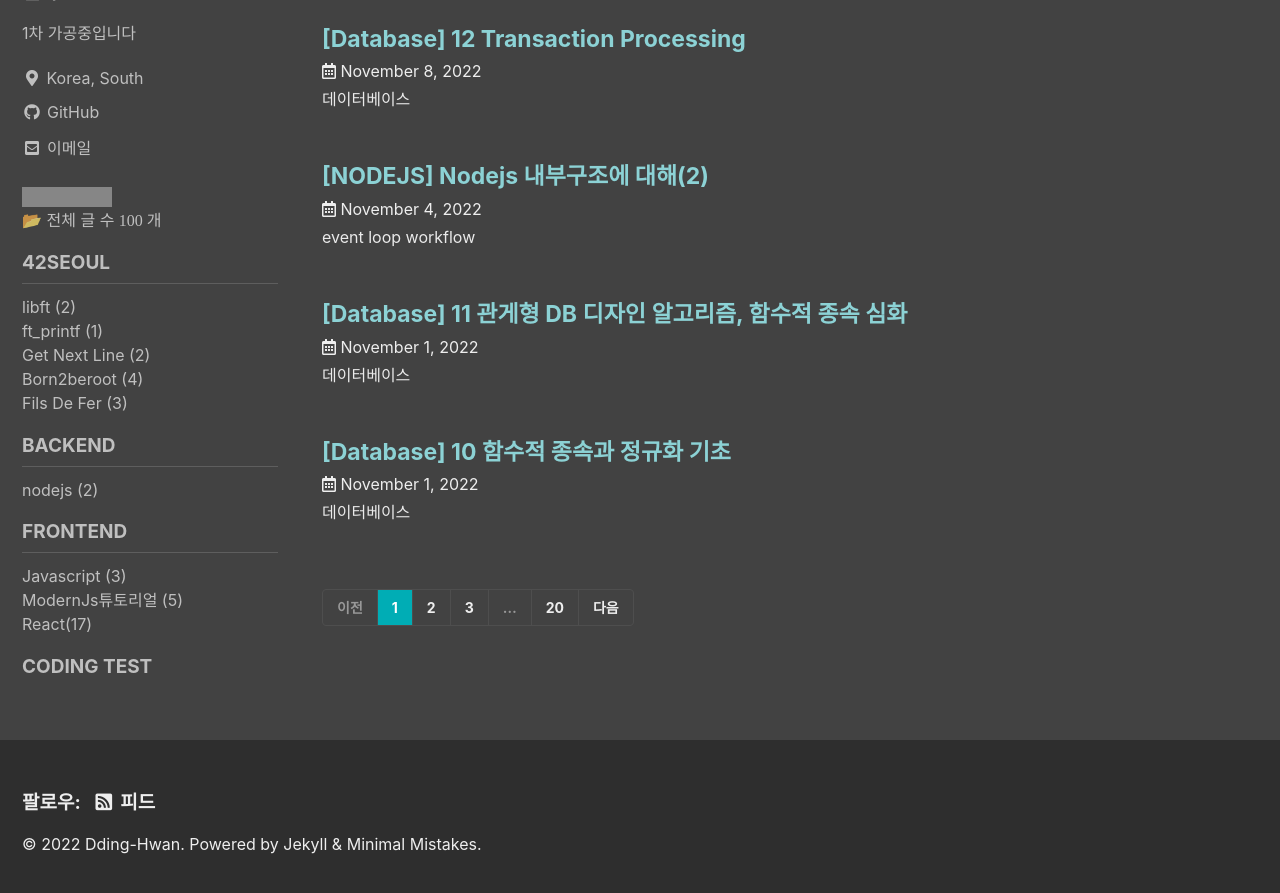
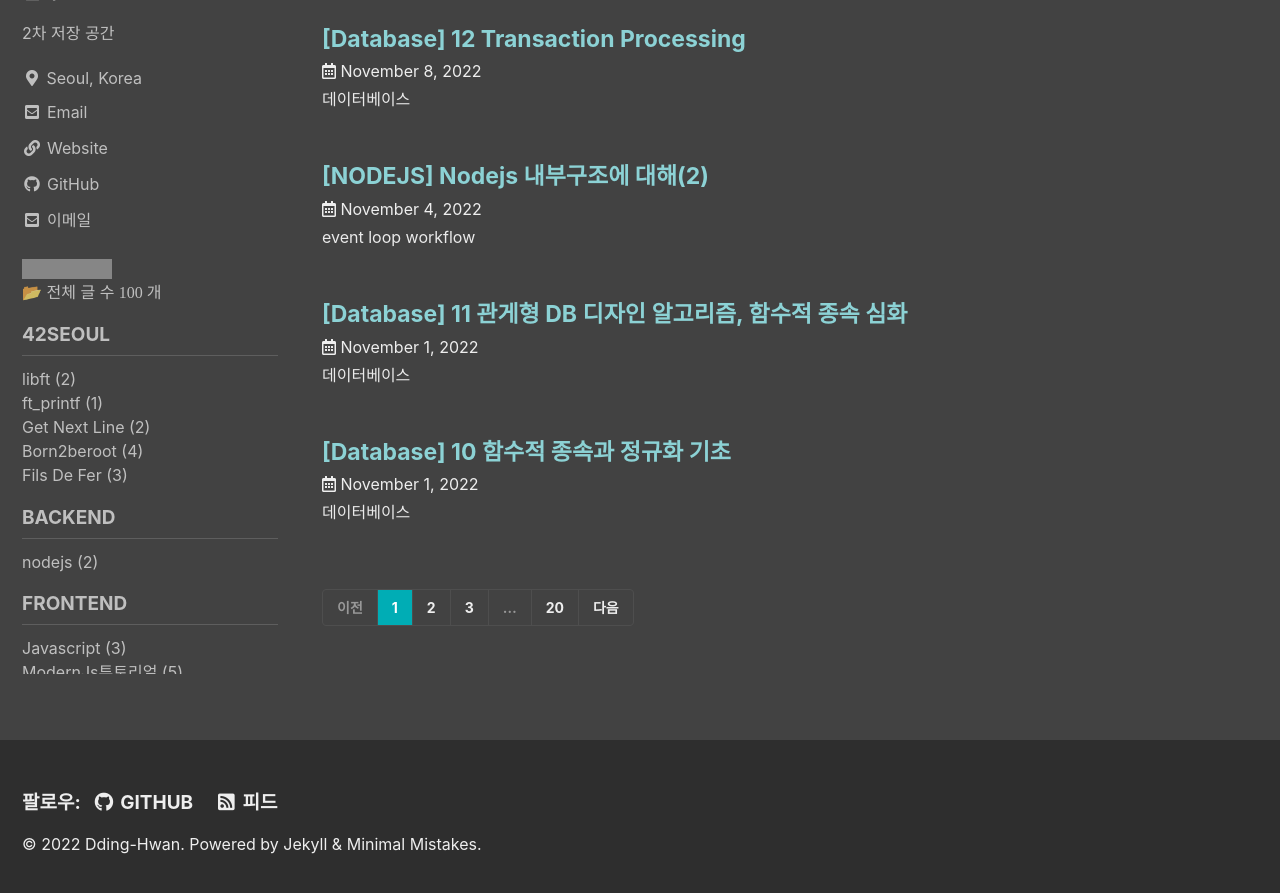
Before and after one commit to koreanddinghwan/koreanddinghwan.github.io, a Jekyll site: the page built from index.html, in a window 1280 px wide and 900 px high, scrolled down 315 px. Shown: the top 893 px of the window. Built offline with Jekyll 4.4.1, drawn with Linux system fonts in a browser that asks for light colours; cached includes are drawn as plain includes; some web fonts are replaced; the list of posts is cut into pages by our own code; grey boxes are pictures that could not be loaded.

Commit message:
FEAT:config수정

```diff
--- a/_config.yml
+++ b/_config.yml
@@ -20,7 +20,7 @@ title: "LightBig"
 title_separator: "-"
 subtitle: # site tagline that appears below site title in masthead
 name: "Dding-Hwan"
-description: "1차 가공공간"
+description: "2차 저장 공간"
 url: "https://koreanddinghwan.github.io"
 baseurl: ""
 asset_url: /assets
@@ -103,16 +103,16 @@ analytics:
 author:
   name: "엘비"
   avatar: "/assets/images/avatar.png"
-  bio: "1차 가공중입니다"
-  location: "Korea, South"
+  bio: "2차 저장 공간"
+  location: "Seoul, Korea"
   email: "myunghwan0421@gmail.com"
   links:
     - label: "Email"
       icon: "fas fa-fw fa-envelope-square"
-      # url: "myunghwan0421@gmail.com"
+      url: "myunghwan0421@gmail.com"
     - label: "Website"
       icon: "fas fa-fw fa-link"
-      # url: "https://koreanddinghwan.github.io//"
+      url: "https://koreanddinghwan.github.io/"
     - label: "Twitter"
       icon: "fab fa-fw fa-twitter-square"
       # url: "https://twitter.com/"
@@ -137,7 +137,7 @@ footer:
       # url: "https://facebook.com/dding.h.k"
     - label: "GitHub"
       icon: "fab fa-fw fa-github"
-      # url: "https://github.com/koreanddinghwan/"
+      url: "https://github.com/koreanddinghwan/"
     - label: "GitLab"
       icon: "fab fa-fw fa-gitlab"
     #   # url:
```
